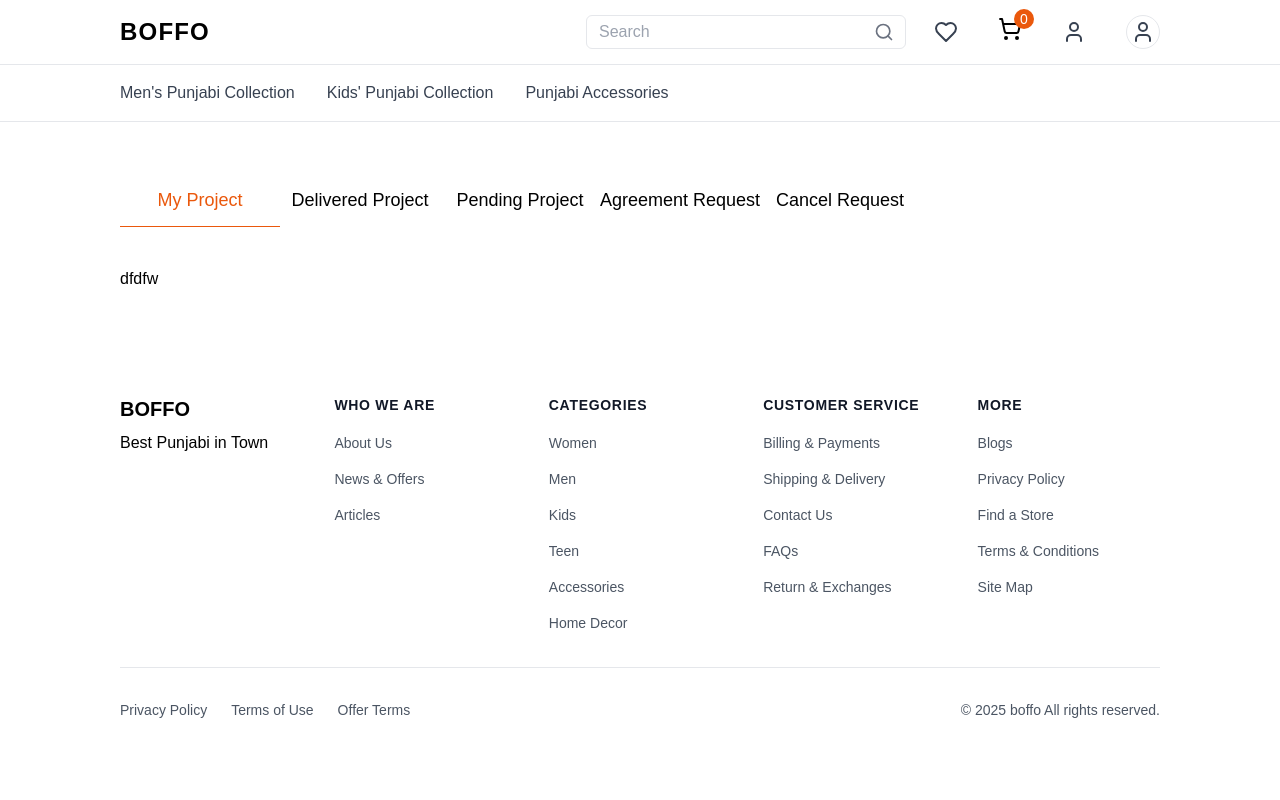
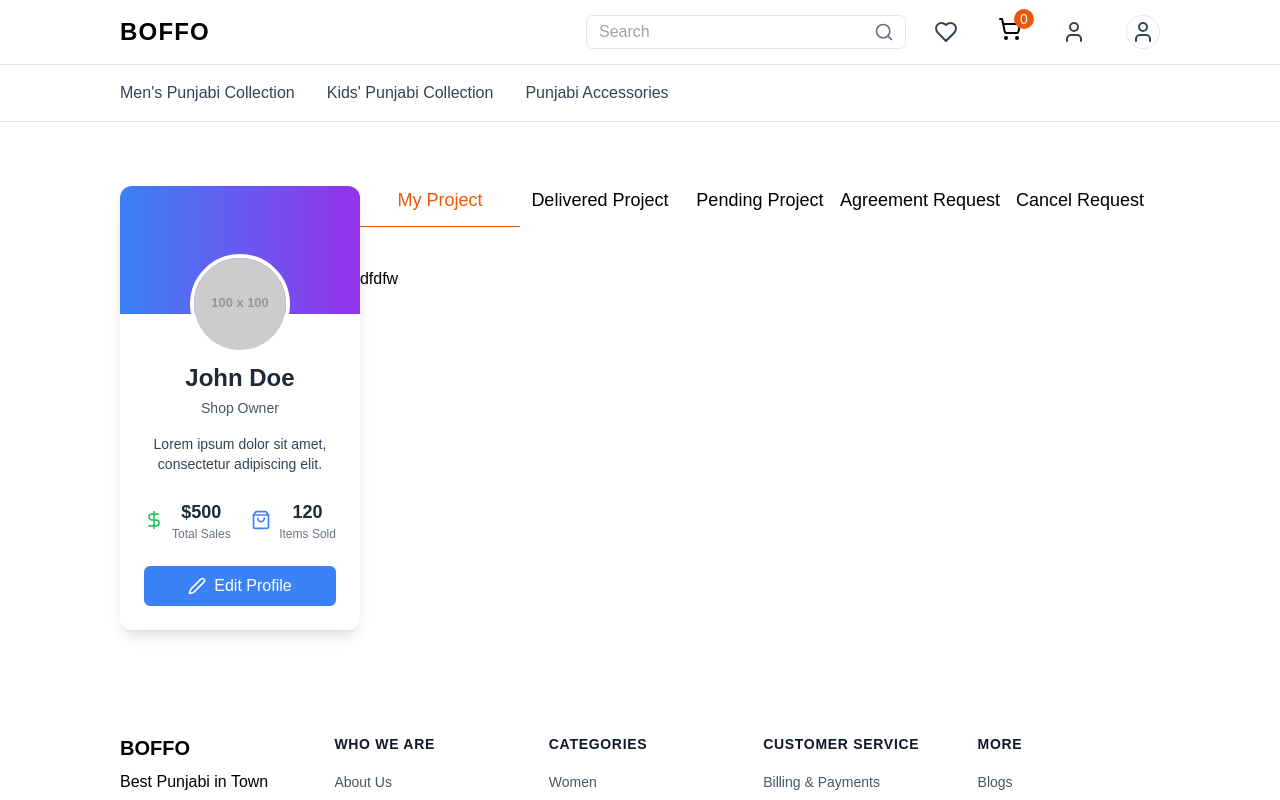
Before and after one commit to Tahsin0909/practise, a Next.js app: page /profile in a window 1280 px wide. Shown: the top 800 px of the page. Built offline with nearby package versions, Linux system fonts and the light colour scheme.

Commit message:
working on profile

```diff
--- a/src/app/(withCommonLayout)/profile/page.tsx
+++ b/src/app/(withCommonLayout)/profile/page.tsx
@@ -1,4 +1,5 @@
 import SharedTabs from '@/components/sharedTabs/SharedTabs';
+import ProfileCard from '@/feature/profile/ProfileCard';
 import React from 'react';
 
 
@@ -23,7 +24,8 @@ const TAB_ITEMS = [
 
 const page = () => {
     return (
-        <div className='container section-gap'>
+        <div className='container section-gap flex items-start justify-between'>
+            <ProfileCard />
             <SharedTabs tabItems={TAB_ITEMS} />
         </div>
     );
--- a/src/feature/profile/ProfileCard.tsx
+++ b/src/feature/profile/ProfileCard.tsx
@@ -1,35 +1,66 @@
+"use client"
 import Image from 'next/image';
+import { useState } from 'react';
+import { Edit2, ShoppingBag, DollarSign } from 'lucide-react';
 
 const ProfileCard = () => {
+    const [isEditing, setIsEditing] = useState(false);
+    const [bio, setBio] = useState("Lorem ipsum dolor sit amet, consectetur adipiscing elit.");
+
     return (
-        <div className="max-w-xs w-full bg-white rounded-lg shadow-lg p-6 text-center">
-            <Image
-                src="https://via.placeholder.com/80"
-                alt="Profile Picture"
-                width={80}
-                height={80}
-                className="rounded-full mx-auto mb-4"
-            />
-            <h2 className="text-2xl font-semibold text-gray-800">John Doe</h2>
-            <p className="text-sm text-gray-600">Shop Owner</p>
-            <p className="text-xs text-gray-500 my-2">
-                Lorem ipsum dolor sit amet, consectetur adipiscing elit.
-            </p>
-
-            <div className="flex justify-between mt-4">
-                <div className="text-center">
-                    <span className="text-lg font-semibold text-gray-800">$500</span>
-                    <p className="text-sm text-gray-500">Total Sales</p>
-                </div>
-                <div className="text-center">
-                    <span className="text-lg font-semibold text-gray-800">120</span>
-                    <p className="text-sm text-gray-500">Items Sold</p>
+        <div className="max-w-sm w-full bg-white rounded-xl shadow-lg overflow-hidden transition-all duration-300 hover:shadow-xl">
+            <div className="relative h-32 bg-gradient-to-r from-blue-500 to-purple-600">
+                <div className="absolute -bottom-10 left-1/2 transform -translate-x-1/2">
+                    <Image
+                        src="https://via.placeholder.com/100"
+                        alt="Profile Picture"
+                        width={100}
+                        height={100}
+                        className="rounded-full border-4 border-white"
+                    />
                 </div>
             </div>
+            <div className="pt-12 pb-6 px-6">
+                <h2 className="text-2xl font-bold text-gray-800 text-center">John Doe</h2>
+                <p className="text-sm text-gray-600 text-center mt-1">Shop Owner</p>
 
-            <button className="mt-4 w-full py-2 bg-blue-500 text-white rounded-md hover:bg-blue-600 focus:outline-none focus:ring-2 focus:ring-blue-400">
-                View Profile
-            </button>
+                {isEditing ? (
+                    <textarea
+                        value={bio}
+                        onChange={(e) => setBio(e.target.value)}
+                        className="w-full mt-4 p-2 text-sm text-gray-700 border rounded-md focus:outline-none focus:ring-2 focus:ring-blue-400"
+                        rows={3}
+                    />
+                ) : (
+                    <p className="text-sm text-gray-700 text-center mt-4">{bio}</p>
+                )}
+
+                <div className="flex justify-between mt-6">
+                    <div className="text-center flex items-center">
+                        <DollarSign className="text-green-500 mr-2" size={20} />
+                        <div>
+                            <span className="text-lg font-bold text-gray-800">$500</span>
+                            <p className="text-xs text-gray-500">Total Sales</p>
+                        </div>
+                    </div>
+                    <div className="text-center flex items-center">
+                        <ShoppingBag className="text-blue-500 mr-2" size={20} />
+                        <div>
+                            <span className="text-lg font-bold text-gray-800">120</span>
+                            <p className="text-xs text-gray-500">Items Sold</p>
+                        </div>
+                    </div>
+                </div>
+            </div>
+            <div className="px-6 pb-6 flex space-x-2">
+                <button
+                    onClick={() => setIsEditing(!isEditing)}
+                    className="flex-1 py-2 px-4 bg-blue-500 text-white rounded-md hover:bg-blue-600 focus:outline-none focus:ring-2 focus:ring-blue-400 transition-colors duration-300 flex items-center justify-center"
+                >
+                    <Edit2 size={18} className="mr-2" />
+                    {isEditing ? 'Save Profile' : 'Edit Profile'}
+                </button>
+            </div>
         </div>
     );
 };
```
